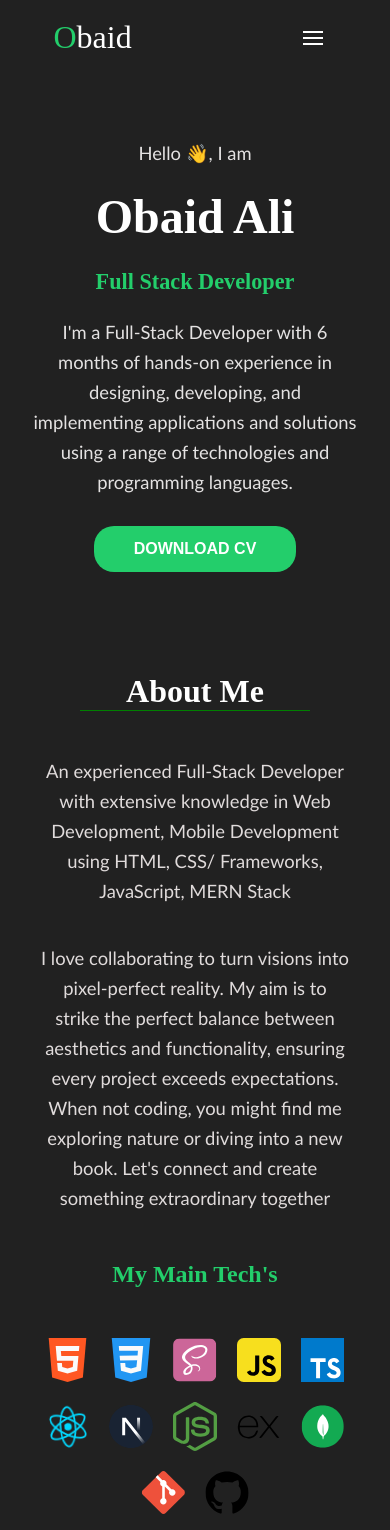
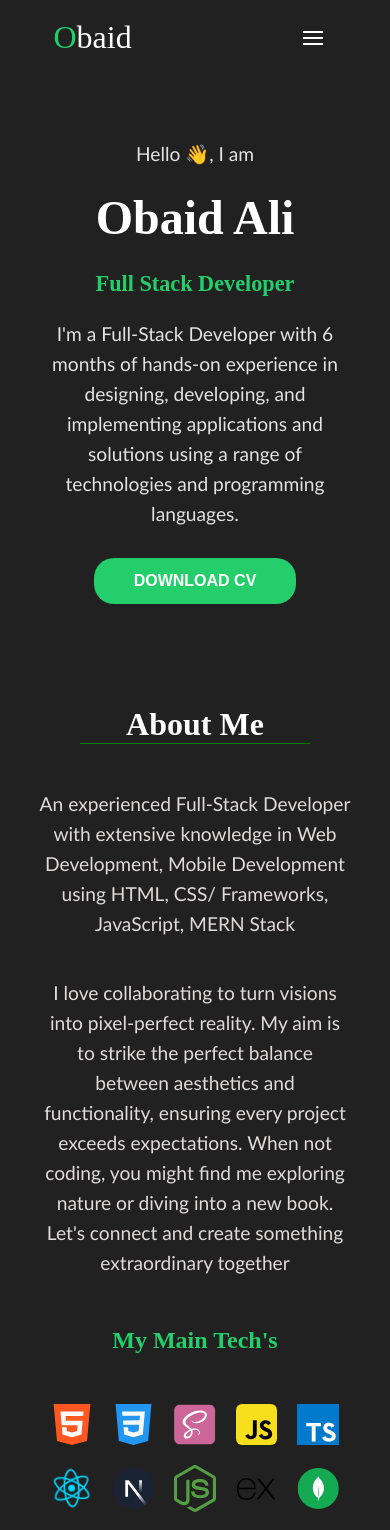
Before and after one commit to WhatsWrongOB/Portfolio, a React (Vite) app in the folder client/: page / in a window 390 px wide. Shown: the top 1530 px of the page. Built offline with nearby package versions, Linux system fonts and the light colour scheme; no server answers.

Commit message:
set styling

```diff
--- a/client/src/App.css
+++ b/client/src/App.css
@@ -17,7 +17,7 @@ body {
 
 p {
   font-family: "Gill Sans", "Gill Sans MT", Calibri, "Trebuchet MS", sans-serif;
-  font-size: 1.15rem !important;
+  font-size: 1.2rem !important;
   line-height: 30px !important;
 }
 
@@ -703,6 +703,7 @@ input:checked + .toggle-slider:before {
 }
 
 .logos {
+  width: 85%;
   display: flex;
   gap: 20px;
   margin-top: 30px;
@@ -751,6 +752,10 @@ input:checked + .toggle-slider:before {
   .about_para_one,
   .about_para_two {
     font-size: 1rem;
+  }
+
+  .logos {
+    width: 95%;
   }
 
   .logos img {
```
